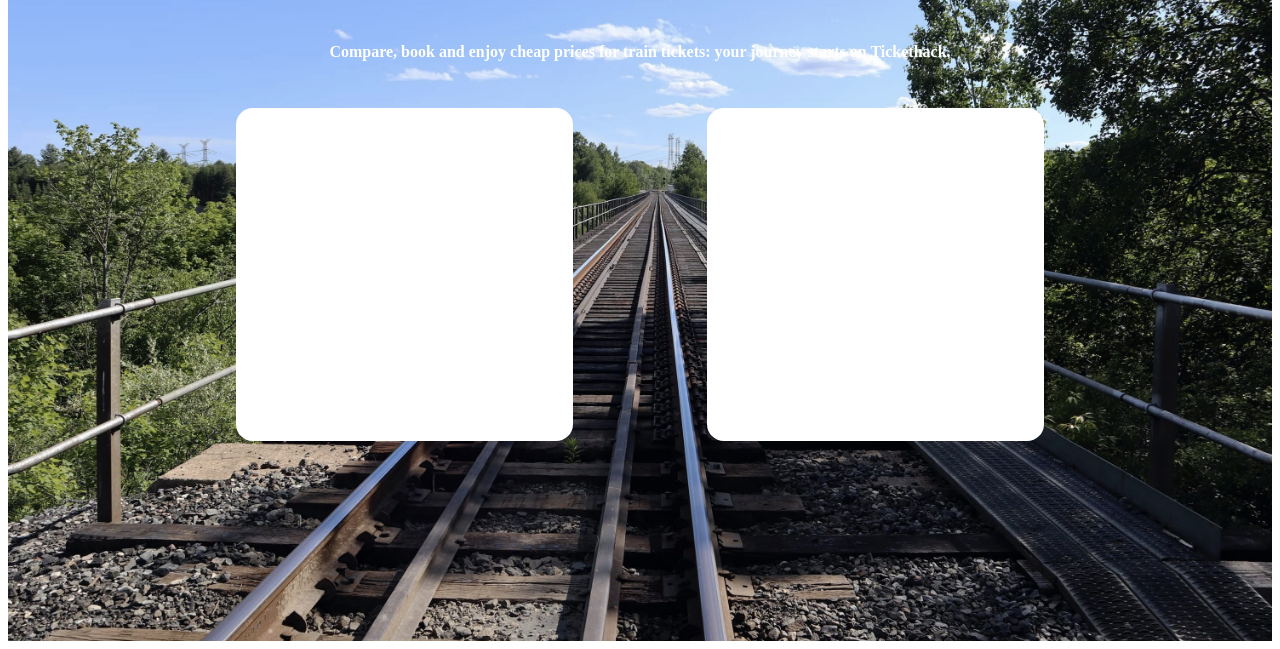
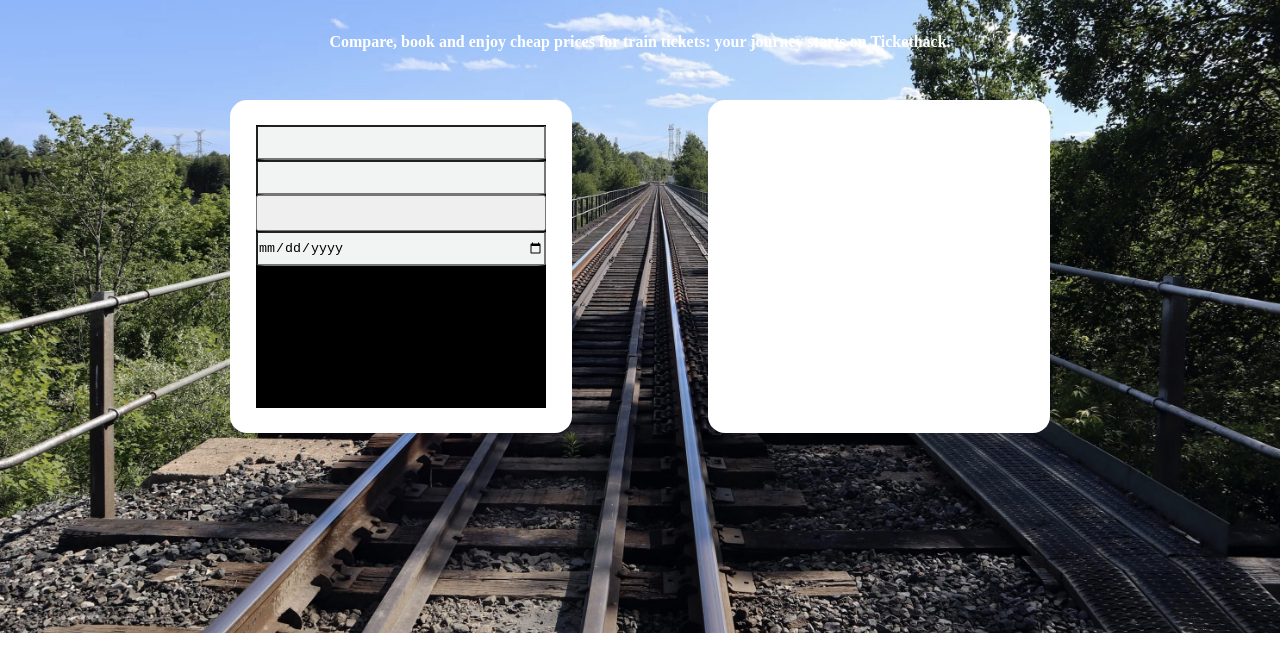
Before and after one commit to Jul1enF/tickethack-frontend, a plain HTML site: page index.html in a window 1280 px wide. Shown: the part 167-816 px from the top of the page. Drawn offline with Linux system fonts and the light colour scheme.

Commit message:
test à venir sur la mise en page du container d'inputs

```diff
--- a/index.html
+++ b/index.html
@@ -25,7 +25,12 @@
 
         <div id="tripsContainer">
             <div id="searchContainer" class="centralsContainer">
-
+                <div id="inputContainer">
+                    <input id="departureInput" class="searchInput" type="text">
+                    <input id="arrivalInput" class="searchInput" type="text">
+                    <input type="date" id="dateInput" class="searchInput">
+                    <button id="search"></button>
+                </div>
             </div>
             <div id="resultContainer" class="centralsContainer">
 
--- a/style.css
+++ b/style.css
@@ -1,3 +1,6 @@
+*{margin:0;
+padding:0;}
+
 #container {
     display: grid;
     grid-template-rows: repeat(12, 1fr);
@@ -76,4 +79,39 @@
     border-radius: 5%;
 }
 
-#inputContainer
+#searchContainer{
+    display: flex;
+    justify-content: center;
+    align-items: center;
+}
+
+#inputContainer{
+    display:grid;
+    grid-template-rows: repeat(8, 1fr);
+    grid-template-columns: 1fr;
+    height:85%;
+    width:85%;
+    background-color: black;
+}
+
+.searchInput{
+    background-color: rgb(242,243,243)	;
+    border-radius: 5%;
+}
+
+#departureInput{
+    grid-row-start: 1;
+    grid-row-end: 2;
+}
+
+#arrivalInput{
+    grid-row-start: 2;
+    grid-row-end: 3;
+}
+
+#dateInput{
+    grid-row-start: 4;
+    grid-row-end: 5;
+    grid-column-start: 1;
+    grid-column-end: 2;
+}
```
